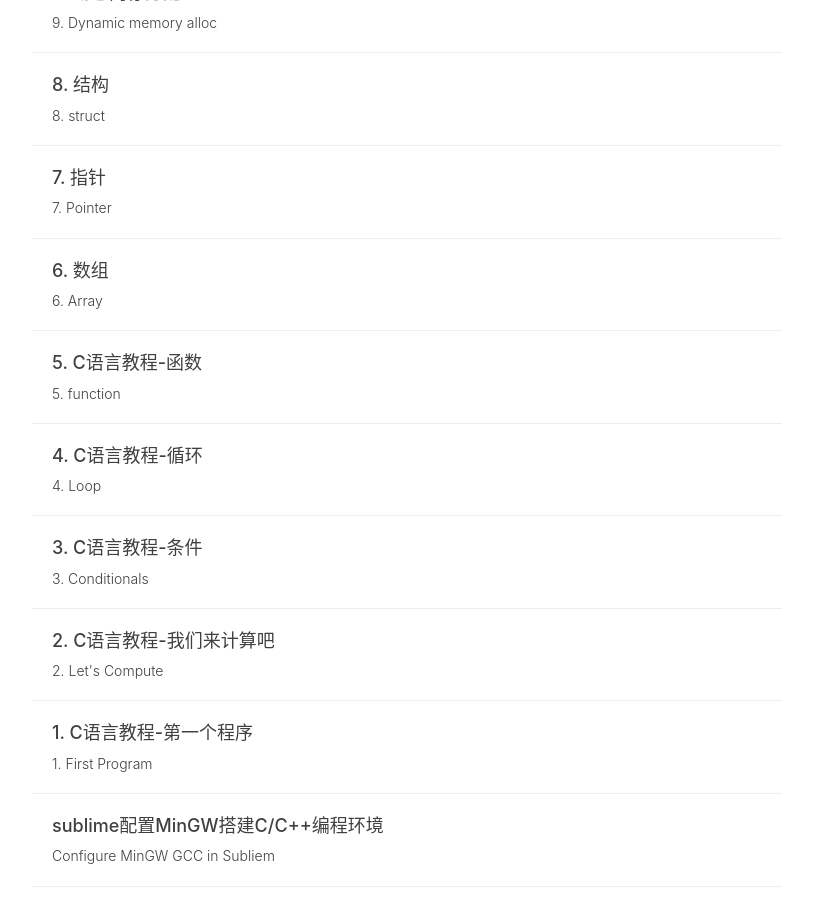
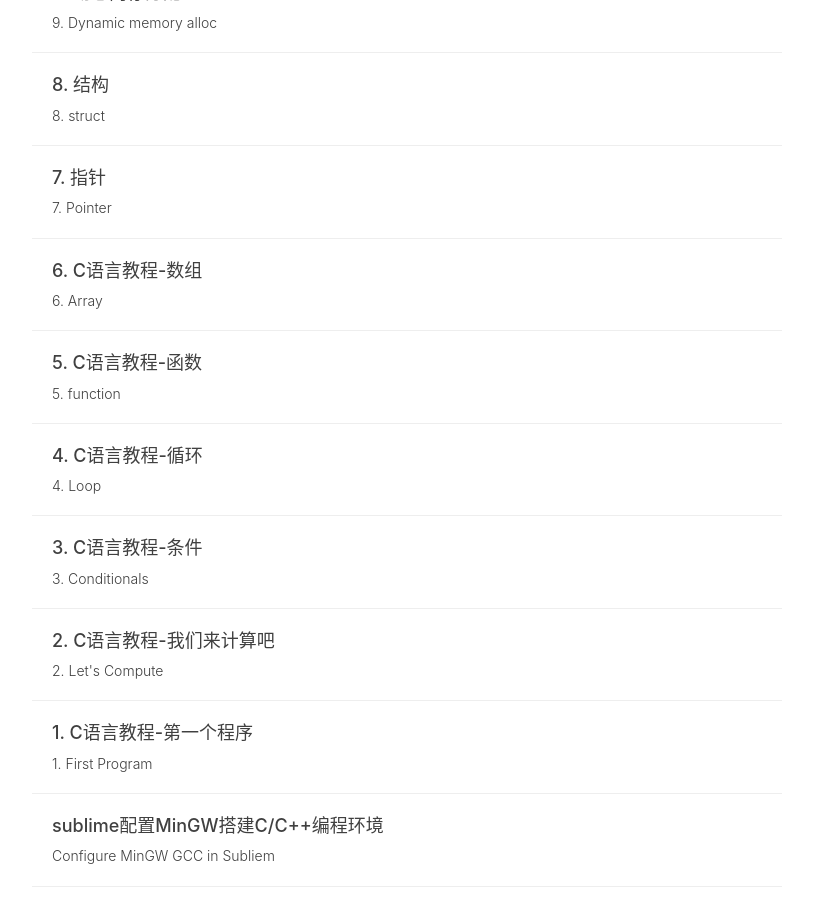
Before and after one commit to xuepro/xuepro.github.io, a Jekyll site: the page built from tags.html, in a window 1280 px wide and 900 px high, scrolled down 1056 px. Shown: the whole window, without its empty margins (233-1046 px from the left). Built offline with Jekyll 4.4.1, drawn with Linux system fonts in a browser that asks for light colours; nearby versions of some CDN libraries; comment, search, counter and statistics services are not loaded.

Commit message:
Update and rename 2017-10-30-6. array.md to 2017-10-30-6.  C语言教程-数组.md

```diff
--- a/_posts/2017-10-30-6. array.md
+++ b/_posts/2017-10-30-6.  C语言教程-数组.md
@@ -1,6 +1,6 @@
 ---
 layout:       post
-title:        "6. 数组"
+title:        "6. C语言教程-数组"
 subtitle:     "6. Array"
 date:         2017-10-30 12:06:00
 author:       "xuepro"
```
